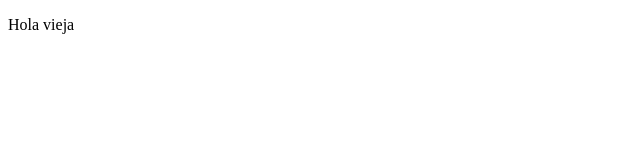
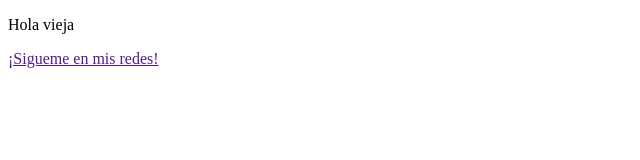
Before and after one commit to njhdv/preworkProyects, a plain HTML site: page index.html in a window 1280 px wide. Shown: the whole page, without its empty margins (0-640 px from the left). Drawn offline with Linux system fonts and the light colour scheme.

Commit message:
Changes added, link to networks

```diff
--- a/index.html
+++ b/index.html
@@ -8,5 +8,6 @@
 </head>
 <body>
     <p>Hola vieja</p>
+    <a href="">¡Sigueme en mis redes!</a>
 </body>
 </html>
```
